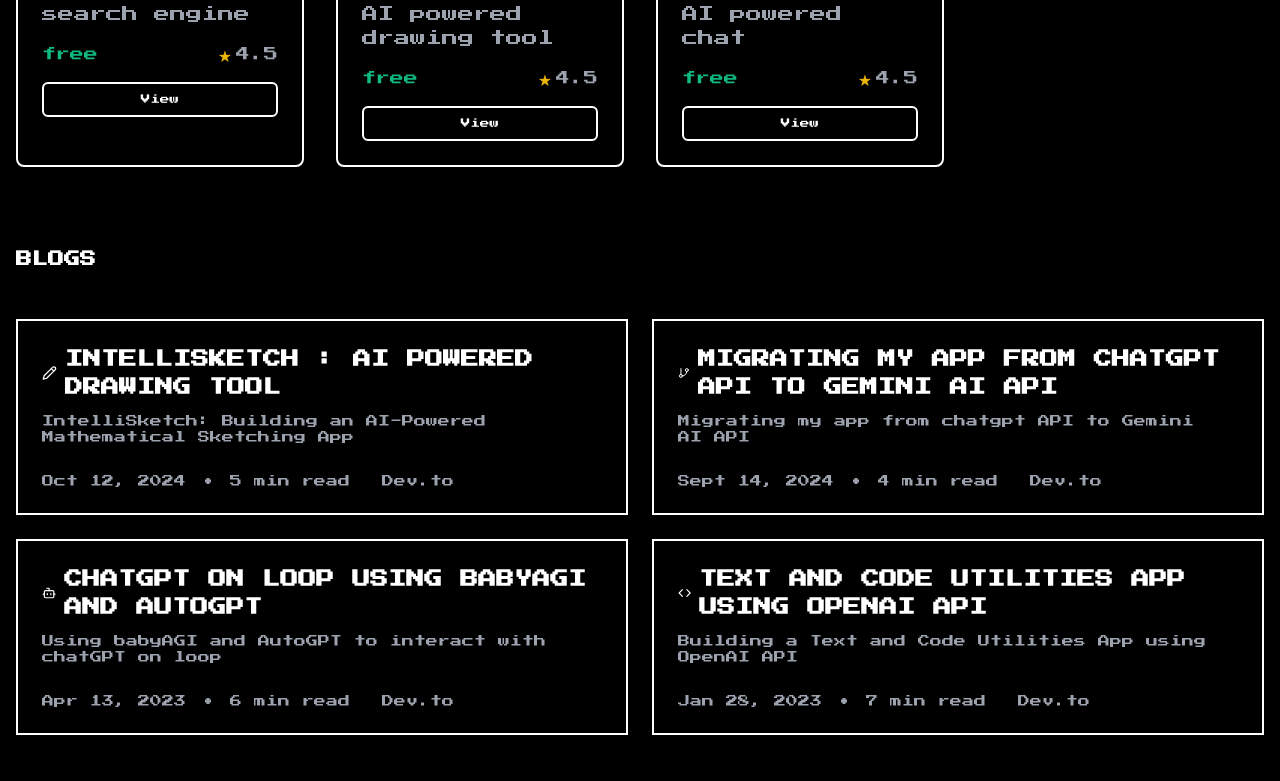
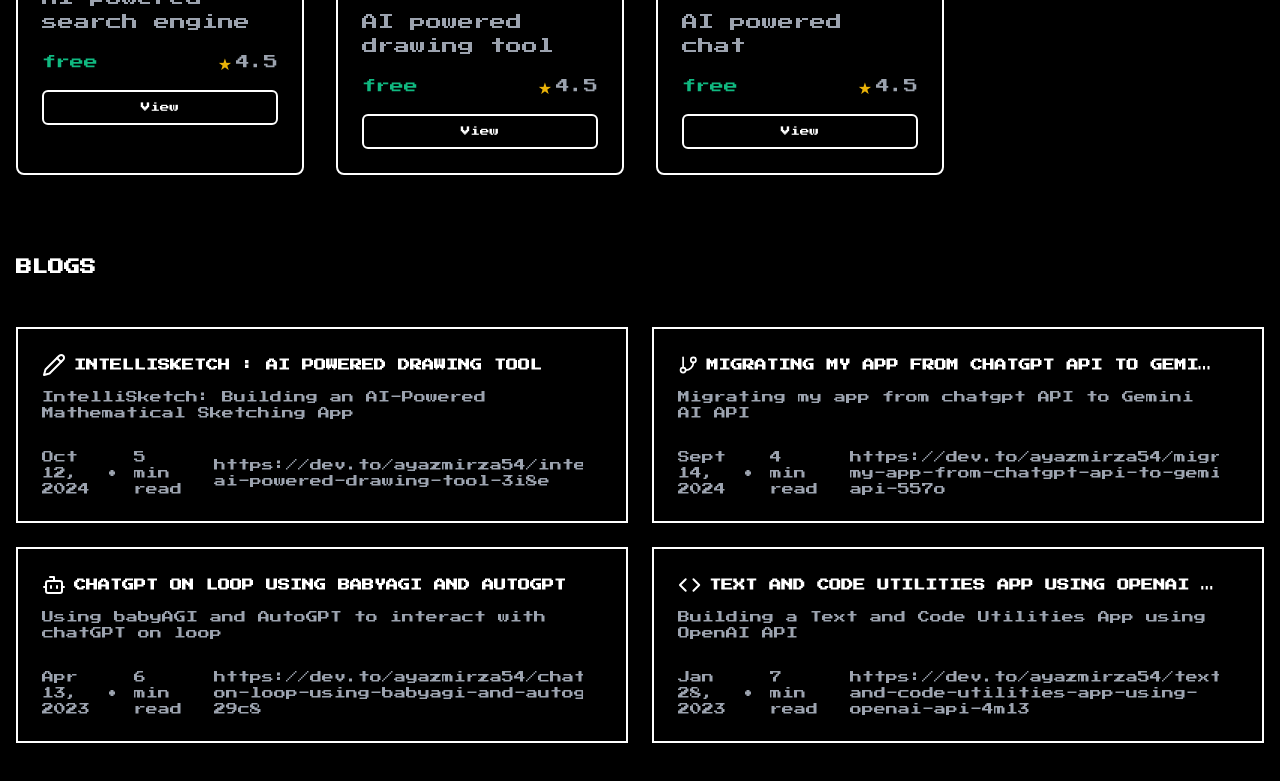
Before and after one commit to ayazmirza54/ai-gadgets, a React (Vite) app: page / in a window 1280 px wide. Shown: the part 1286-2067 px from the top of the page. Built offline with nearby package versions, Linux system fonts and the light colour scheme.

Commit message:
Fixed blog cards

```diff
--- a/src/App.tsx
+++ b/src/App.tsx
@@ -86,8 +86,8 @@ const blogPosts = [
     subtitle: "IntelliSketch: Building an AI-Powered Mathematical Sketching App",
     date: "Oct 12, 2024",
     readTime: "5 min",
-    source: "Dev.to",
-    icon: <Pencil size={48} className="w-7 h-7 md:w-5 md:h-5" />
+    source: "https://dev.to/ayazmirza54/intellisketch-ai-powered-drawing-tool-3i8e",
+    icon: <Pencil className="w-8 h-8 md:w-6 md:h-6" />
   },
   {
     id: 2,
@@ -95,8 +95,8 @@ const blogPosts = [
     subtitle: "Migrating my app from chatgpt API to Gemini AI API",
     date: "Sept 14, 2024",
     readTime: "4 min",
-    source: "Dev.to",
-    icon: <GitBranch size={48} className="w-7 h-7 md:w-5 md:h-5" />
+    source: "https://dev.to/ayazmirza54/migrating-my-app-from-chatgpt-api-to-gemini-ai-api-557o",
+    icon: <GitBranch className="w-8 h-8 md:w-6 md:h-6" />
   },
   {
     id: 3,
@@ -104,8 +104,8 @@ const blogPosts = [
     subtitle: "Using babyAGI and AutoGPT to interact with chatGPT on loop",
     date: "Apr 13, 2023",
     readTime: "6 min",
-    source: "Dev.to",
-    icon: <Bot size={48} className="w-7 h-7 md:w-5 md:h-5" />
+    source: "https://dev.to/ayazmirza54/chatgpt-on-loop-using-babyagi-and-autogpt-29c8",
+    icon: <Bot className="w-8 h-8 md:w-6 md:h-6" />
   },
   {
     id: 4,
@@ -113,8 +113,8 @@ const blogPosts = [
     subtitle: "Building a Text and Code Utilities App using OpenAI API",
     date: "Jan 28, 2023",
     readTime: "7 min",
-    source: "Dev.to",
-    icon: <Code size={48} className="w-7 h-7 md:w-5 md:h-5" />
+    source: "https://dev.to/ayazmirza54/text-and-code-utilities-app-using-openai-api-4m13",
+    icon: <Code className="w-8 h-8 md:w-6 md:h-6" />
   }
 ];
 
@@ -142,8 +142,13 @@ function App() {
   };
 
   const handleBlogClick = (blogId: number) => {
-    // In a real app, this would navigate to the blog post
-    console.log(`Reading blog ${blogId}`);
+    // Find the blog with the matching ID
+    const blog = blogPosts.find(b => b.id === blogId);
+
+    // If the blog exists and has a URL, open it in a new tab
+    if (blog && blog.source) {
+      window.open(blog.source, '_blank', 'noopener,noreferrer');
+    }
   };
 
   return (
@@ -153,7 +158,7 @@ function App() {
         <div className="container mx-auto px-4">
           <div className="flex items-center justify-between">
             <div className="flex items-center gap-3">
-              <Cpu size={48} className="w-10 h-10 md:w-8 md:h-8 atari-logo" />
+              <Cpu className="w-12 h-12 md:w-10 md:h-10 atari-logo" />
               <h1 className="text font-bold shimmer-text">
                 AI Gadgets.show - an AI tools marketplace
               </h1>
--- a/src/components/BlogCard.tsx
+++ b/src/components/BlogCard.tsx
@@ -18,10 +18,10 @@ export function BlogCard({ title, subtitle, date, readTime, source, icon, onClic
             onClick={onClick}
         >
             <div className="flex justify-between items-start">
-                <div className="space-y-3">
-                    <div className="flex items-center space-x-2">
+                <div className="space-y-3 w-full overflow-hidden">
+                    <div className="flex items-center space-x-2 w-full overflow-hidden">
                         {icon}
-                        <h3 className="text-lg font-bold uppercase shimmer-text">{title}</h3>
+                        <h3 className="text-xs overflow-hidden text-ellipsis whitespace-nowrap font-bold uppercase shimmer-text max-w-full">{title}</h3>
                     </div>
                     <p className="text-xs text-gray-400">{subtitle}</p>
                     <div className="text-xs text-gray-400 flex items-center space-x-4 pt-4">
```
